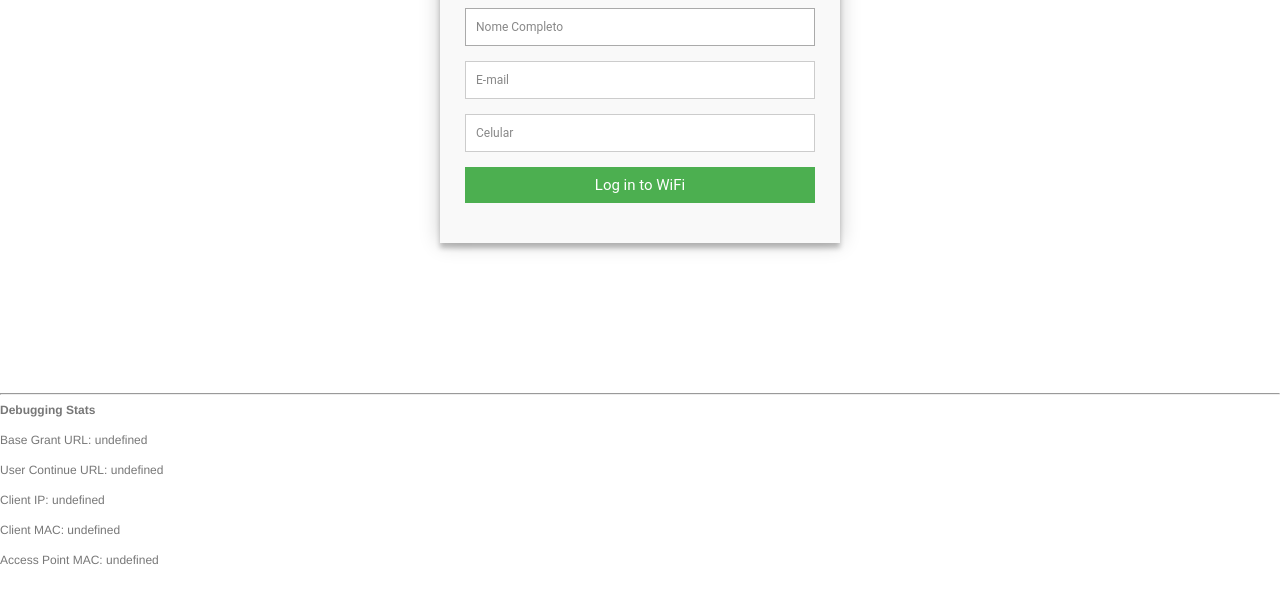
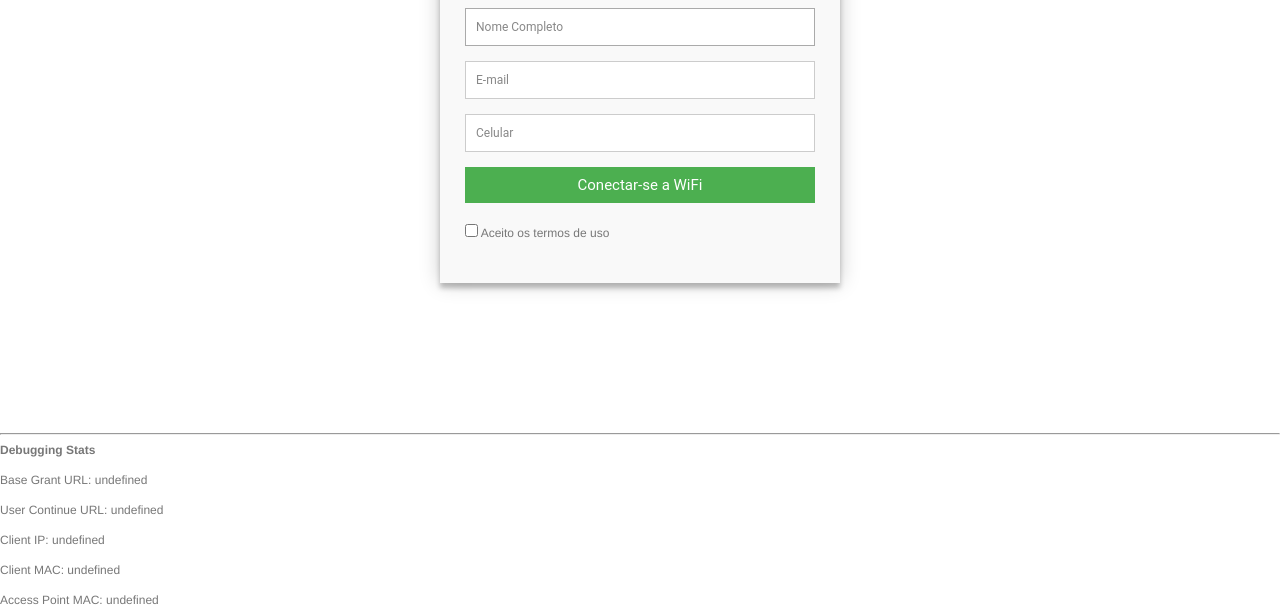
Before and after one commit to mrdamaia/splash, a plain HTML site: page index.html in a window 1280 px wide. Shown: the part 329-944 px from the top of the page. Before the commit the page ends 904 px from the top, so only its background shows below. Drawn offline with Linux system fonts and the light colour scheme.

Commit message:
Update index.html

```diff
--- a/index.html
+++ b/index.html
@@ -39,7 +39,11 @@ LICENSE: MIT
           <input id="company" placeholder="Celular" type="text" tabindex="3">
         </fieldset>
         <fieldset>
-          <button type="submit" >Log in to WiFi</button>
+          <button type="submit" >Conectar-se a WiFi</button>
+        </fieldset>
+        <fieldset>
+          <input id="terms" type="checkbox" required>
+          <label for="terms">Aceito os termos de uso</label>
         </fieldset>
       </form>
     </div>
```
